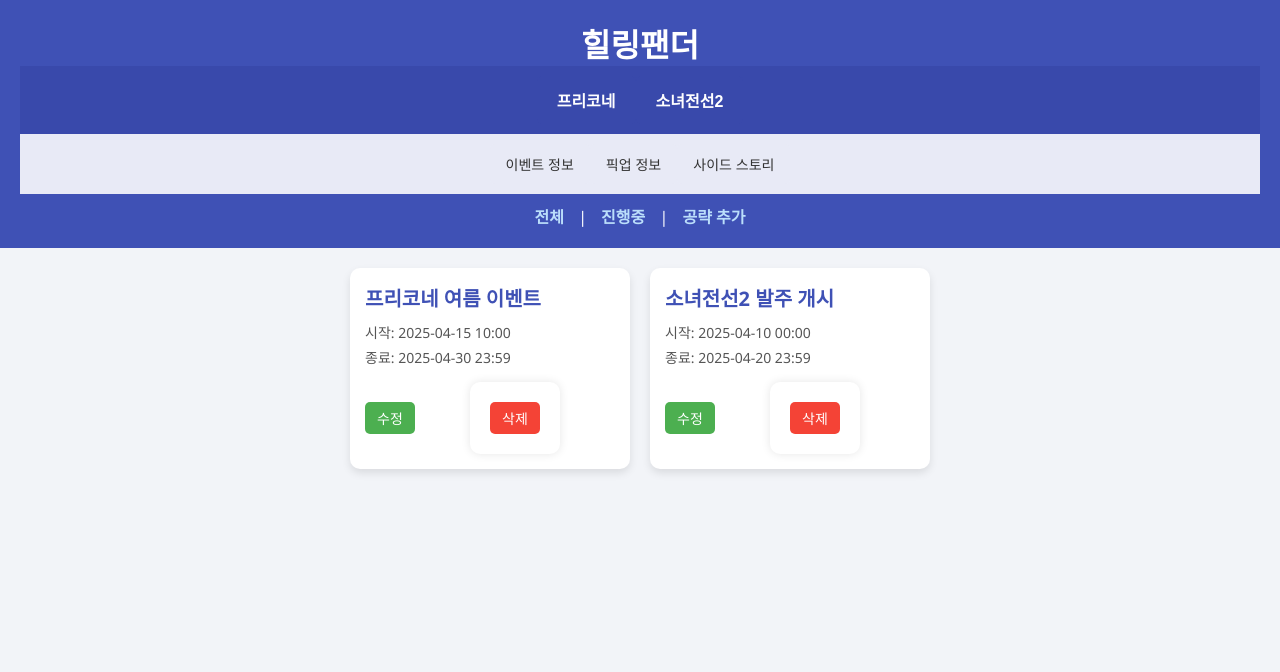
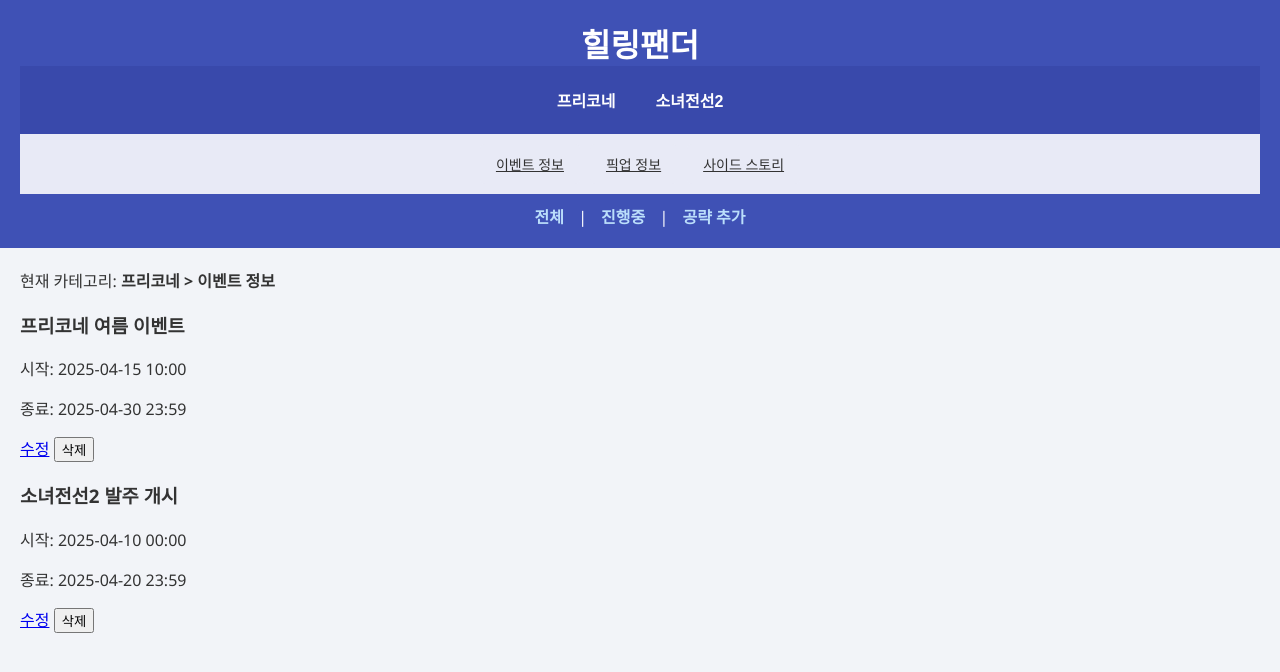
Before and after one commit to healpanda/healingpanda-site, a Flask app: page / in a window 1280 px wide. Shown: the top 672 px of the page. Run offline with Flask 2, Linux system fonts and the light colour scheme; data comes from the database, SQL or seed files in the repository.

Commit message:
Add files via upload

```diff
--- a/app.py
+++ b/app.py
@@ -32,9 +32,10 @@
     else:
         guides = conn.execute('SELECT * FROM guides').fetchall()
 
-    categories = list(set([guide['category'] for guide in guides if guide['category']]))
+    # 중복 없는 main/sub 카테고리 리스트 (선택적 사용 가능)
+    main_categories = list(set([g['main_category'] for g in guides if g['main_category']]))
     conn.close()
-    return render_template('index.html', guides=guides, categories=categories, filter_type=filter_type)
+    return render_template('index.html', guides=guides, filter_type=filter_type, main_categories=main_categories)
 
 @app.route('/uploads/<filename>')
 def uploaded_file(filename):
@@ -45,14 +46,11 @@
     if request.method == 'POST':
         title = request.form['title']
         description = request.form['description']
-        category = request.form['category']
-        new_category = request.form.get('new_category')
+        main_category = request.form['main_category']
+        sub_category = request.form['sub_category']
         start_date = request.form['start_date']
         end_date = request.form['end_date']
         image = request.files.get('image')
-
-        if new_category:
-            category = new_category
 
         image_filename = None
         if image and image.filename != '':
@@ -61,9 +59,9 @@
 
         conn = get_db_connection()
         conn.execute('''
-            INSERT INTO guides (title, description, category, image_filename, start_date, end_date)
-            VALUES (?, ?, ?, ?, ?, ?)
-        ''', (title, description, category, image_filename, start_date, end_date))
+            INSERT INTO guides (title, description, image_filename, start_date, end_date, main_category, sub_category)
+            VALUES (?, ?, ?, ?, ?, ?, ?)
+        ''', (title, description, image_filename, start_date, end_date, main_category, sub_category))
         conn.commit()
         conn.close()
         return redirect(url_for('index'))
@@ -81,14 +79,11 @@
     if request.method == 'POST':
         title = request.form['title']
         description = request.form['description']
-        category = request.form['category']
-        new_category = request.form.get('new_category')
+        main_category = request.form['main_category']
+        sub_category = request.form['sub_category']
         start_date = request.form['start_date']
         end_date = request.form['end_date']
         image = request.files.get('image')
-
-        if new_category:
-            category = new_category
 
         image_filename = guide['image_filename']
         if image and image.filename != '':
@@ -97,9 +92,9 @@
 
         conn.execute('''
             UPDATE guides
-            SET title = ?, description = ?, category = ?, image_filename = ?, start_date = ?, end_date = ?
+            SET title = ?, description = ?, image_filename = ?, start_date = ?, end_date = ?, main_category = ?, sub_category = ?
             WHERE id = ?
-        ''', (title, description, category, image_filename, start_date, end_date, guide_id))
+        ''', (title, description, image_filename, start_date, end_date, main_category, sub_category, guide_id))
         conn.commit()
         conn.close()
         return redirect(url_for('index'))
--- a/static/style.css
+++ b/static/style.css
@@ -1,3 +1,4 @@
+/* 기본 설정 */
 body {
     font-family: 'Segoe UI', Tahoma, Geneva, Verdana, sans-serif;
     background-color: #f2f4f8;
@@ -36,127 +37,7 @@
     padding: 20px;
 }
 
-form {
-    max-width: 600px;
-    margin: auto;
-    background: white;
-    padding: 20px;
-    border-radius: 10px;
-    box-shadow: 0 0 10px rgba(0, 0, 0, 0.1);
-}
-
-label {
-    font-weight: bold;
-}
-
-input[type="text"],
-input[type="datetime-local"],
-textarea,
-select {
-    width: 100%;
-    padding: 10px;
-    margin-top: 5px;
-    margin-bottom: 15px;
-    border: 1px solid #ccc;
-    border-radius: 5px;
-    box-sizing: border-box;
-}
-
-textarea {
-    height: 100px;
-}
-
-button {
-    padding: 10px 20px;
-    background-color: #3f51b5;
-    color: white;
-    border: none;
-    border-radius: 5px;
-    cursor: pointer;
-}
-
-button:hover {
-    background-color: #303f9f;
-}
-
-a.button-link {
-    padding: 10px 20px;
-    background-color: #f44336;
-    color: white;
-    text-decoration: none;
-    border-radius: 5px;
-    margin-left: 10px;
-}
-
-.card-container {
-    display: flex;
-    flex-wrap: wrap;
-    gap: 20px;
-    justify-content: center;
-}
-
-.card {
-    background: white;
-    width: 280px;
-    border-radius: 10px;
-    overflow: hidden;
-    box-shadow: 0 4px 8px rgba(0, 0, 0, 0.1);
-    transition: transform 0.2s ease;
-}
-
-.card:hover {
-    transform: translateY(-5px);
-}
-
-.card img {
-    width: 100%;
-    height: 160px;
-    object-fit: cover;
-}
-
-.card-body {
-    padding: 15px;
-}
-
-.card-body h3 {
-    margin: 0 0 10px;
-    font-size: 20px;
-    color: #3f51b5;
-}
-
-.card-body p {
-    margin: 5px 0;
-    font-size: 14px;
-    color: #555;
-}
-
-.card-actions {
-    display: flex;
-    justify-content: space-between;
-    align-items: center;
-    margin-top: 15px;
-}
-
-.card-actions a,
-.card-actions button {
-    font-size: 14px;
-    padding: 6px 12px;
-    border: none;
-    border-radius: 5px;
-    text-decoration: none;
-    cursor: pointer;
-}
-
-.card-actions a {
-    background-color: #4caf50;
-    color: white;
-}
-
-.card-actions button {
-    background-color: #f44336;
-    color: white;
-}
-
+/* 탭 메뉴 */
 .main-tabs {
     display: flex;
     justify-content: center;
@@ -183,6 +64,7 @@
     justify-content: center;
     background-color: #e8eaf6;
     padding: 10px;
+    gap: 10px;
 }
 
 .sub-tab {
@@ -192,9 +74,5 @@
     font-size: 14px;
     padding: 10px 16px;
     cursor: pointer;
-}
-
-.sub-tab:hover {
-    background-color: #c5cae9;
     border-radius: 5px;
-}
+    transition: background-color
--- a/templates/index.html
+++ b/templates/index.html
@@ -8,25 +8,26 @@
 <body>
   <header>
     <h1>힐링팬더</h1>
-	<!-- 상단 메뉴 -->
+
+    <!-- 상위 탭 -->
     <div class="main-tabs">
       <button class="main-tab" onclick="showSubTabs('priconne')">프리코네</button>
       <button class="main-tab" onclick="showSubTabs('gf2')">소녀전선2</button>
     </div>
 
-	<!-- 하위 메뉴 -->
+    <!-- 하위 탭 -->
     <div id="subtabs-priconne" class="sub-tabs">
-	  <button class="sub-tab">이벤트 정보</button>
-	  <button class="sub-tab">픽업 정보</button>
-	  <button class="sub-tab">사이드 스토리</button>
+      <a href="/category/프리코네/이벤트 정보" class="sub-tab">이벤트 정보</a>
+      <a href="/category/프리코네/픽업 정보" class="sub-tab">픽업 정보</a>
+      <a href="/category/프리코네/사이드 스토리" class="sub-tab">사이드 스토리</a>
     </div>
 
     <div id="subtabs-gf2" class="sub-tabs" style="display: none;">
-	  <button class="sub-tab">이벤트 정보</button>
-	  <button class="sub-tab">발주 정보</button>
+      <a href="/category/소녀전선2/이벤트 정보" class="sub-tab">이벤트 정보</a>
+      <a href="/category/소녀전선2/발주 정보" class="sub-tab">발주 정보</a>
     </div>
 
-
+    <!-- 상단 메뉴 -->
     <nav>
       <a href="{{ url_for('index') }}">전체</a> |
       <a href="{{ url_for('index', filter='active') }}">진행중</a> |
@@ -35,6 +36,12 @@
   </header>
 
   <main>
+    {% if guides and guides[0]['main_category'] %}
+    <div class="selected-category">
+      현재 카테고리: <strong>{{ guides[0]['main_category'] }} > {{ guides[0]['sub_category'] }}</strong>
+    </div>
+    {% endif %}
+
     <div class="card-container">
       {% for guide in guides %}
       <div class="card">
@@ -47,7 +54,7 @@
           <p>종료: {{ guide['end_date']|format_datetime }}</p>
           <div class="card-actions">
             <a href="{{ url_for('edit_guide', guide_id=guide['id']) }}">수정</a>
-                        <form action="{{ url_for('delete_guide', guide_id=guide['id']) }}" method="POST">
+            <form action="{{ url_for('delete_guide', guide_id=guide['id']) }}" method="POST" style="display:inline;">
               <button type="submit" onclick="return confirm('삭제하시겠습니까?');">삭제</button>
             </form>
           </div>
@@ -56,6 +63,7 @@
       {% endfor %}
     </div>
   </main>
+
   <script>
   function showSubTabs(target) {
     document.getElementById('subtabs-priconne').style.display = 'none';
@@ -68,6 +76,5 @@
     }
   }
   </script>
-
 </body>
 </html>
```
Also changed, not shown: init_db.py (+12 -9 lines), templates/add.html (+15 -12 lines), templates/edit.html (+33 -11 lines), guides.db. Lines whose indentation alone changed are shown as unchanged.
